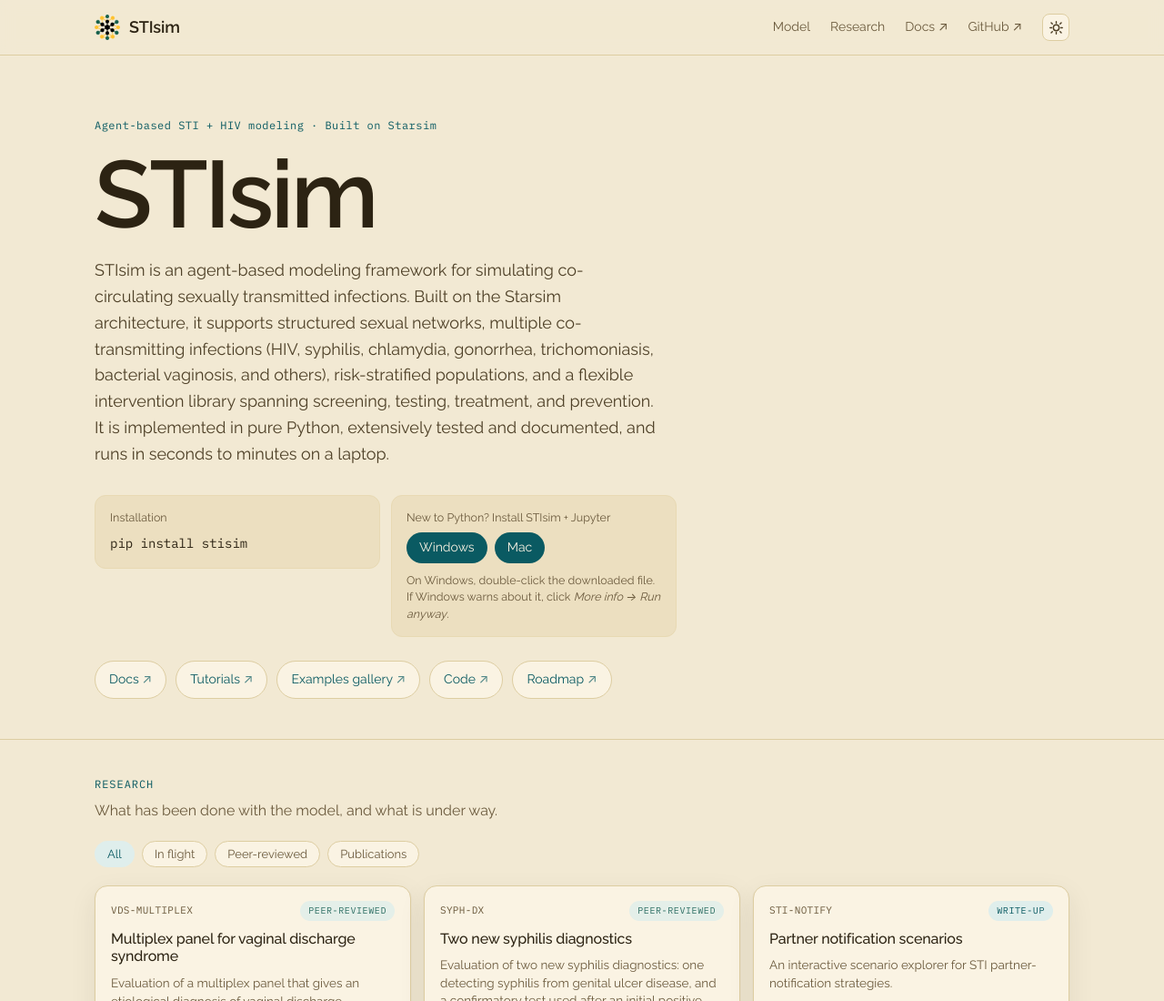
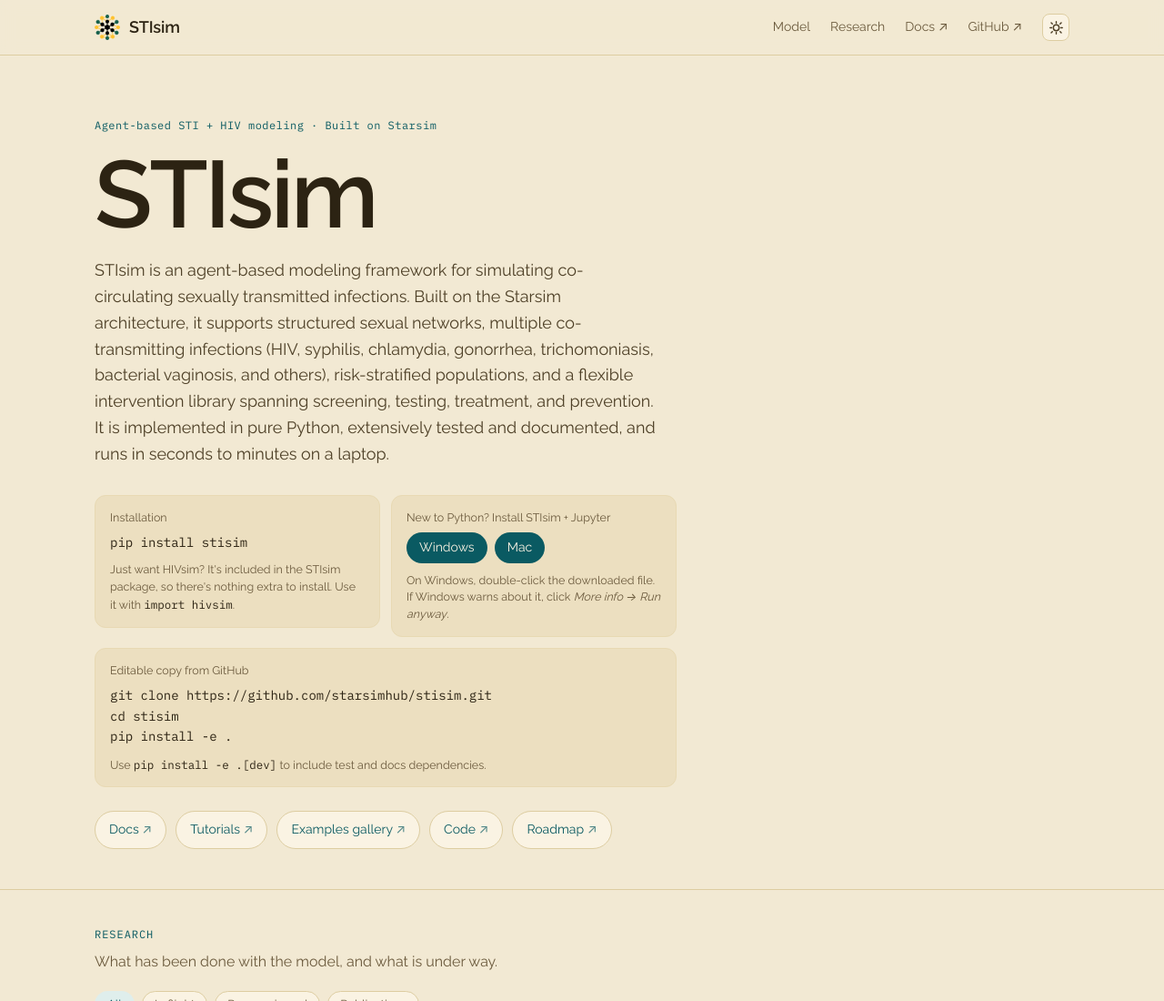
Before and after one commit to stisim/stisim.github.io, an Eleventy site: page src/index.njk in a window 1280 px wide. Shown: the top 1100 px of the page at 91% size. Built offline with nearby package versions, Linux system fonts and the light colour scheme; Eleventy itself is replaced by a stand-in of ours; files that its build step writes are made by us from their sources.

Commit message:
Hero: editable-install card; note that HIVsim ships with STIsim

```diff
--- a/public/site.css
+++ b/public/site.css
@@ -191,7 +191,9 @@ a { color: inherit; }
 #model .btn:hover { background: var(--teal); }
 #model details { display: inline; }
 #model details ol { margin: 10px 0 0; padding-left: 20px; font-size: 13.5px; line-height: 1.6; color: var(--ink-soft); }
-#model details code { font-size: 12.5px; overflow-wrap: anywhere; }
+#model details code, #model .note code { font-size: 12.5px; overflow-wrap: anywhere; }
+#model .inst > code { display: block; overflow-wrap: anywhere; line-height: 1.6; }
+#model .inst.wide { grid-column: 1 / -1; }
 #model .note { font-size: 12.5px; line-height: 1.5; color: var(--muted); margin: 10px 0 0; }
 #model .arch { display: grid; gap: 10px; max-width: 640px; margin: 0 0 26px; }
 #model .arch .base, #model .arch .mods { font-family: var(--font-mono); font-size: 12px; color: var(--muted); }
--- a/src/index.njk
+++ b/src/index.njk
@@ -25,6 +25,7 @@ STIsim is an agent-based modeling framework for simulating co-circulating sexual
       <div class="inst">
         <span class="lbl">Installation</span>
         <code>pip install stisim</code>
+        <p class="note">Just want HIVsim? It's included in the STIsim package, so there's nothing extra to install. Use it with <code>import hivsim</code>.</p>
       </div>
       <div class="inst">
         <span class="lbl">New to Python? Install STIsim + Jupyter</span>
@@ -39,6 +40,11 @@ STIsim is an agent-based modeling framework for simulating co-circulating sexual
           </details>
         </div>
         <p class="note">On Windows, double-click the downloaded file. If Windows warns about it, click <em>More info → Run anyway</em>.</p>
+      </div>
+      <div class="inst wide">
+        <span class="lbl">Editable copy from GitHub</span>
+        <code>git clone https://github.com/starsimhub/stisim.git<br>cd stisim<br>pip install -e .</code>
+        <p class="note">Use <code>pip install -e .[dev]</code> to include test and docs dependencies.</p>
       </div>
     </div>
     <div class="links">
```
